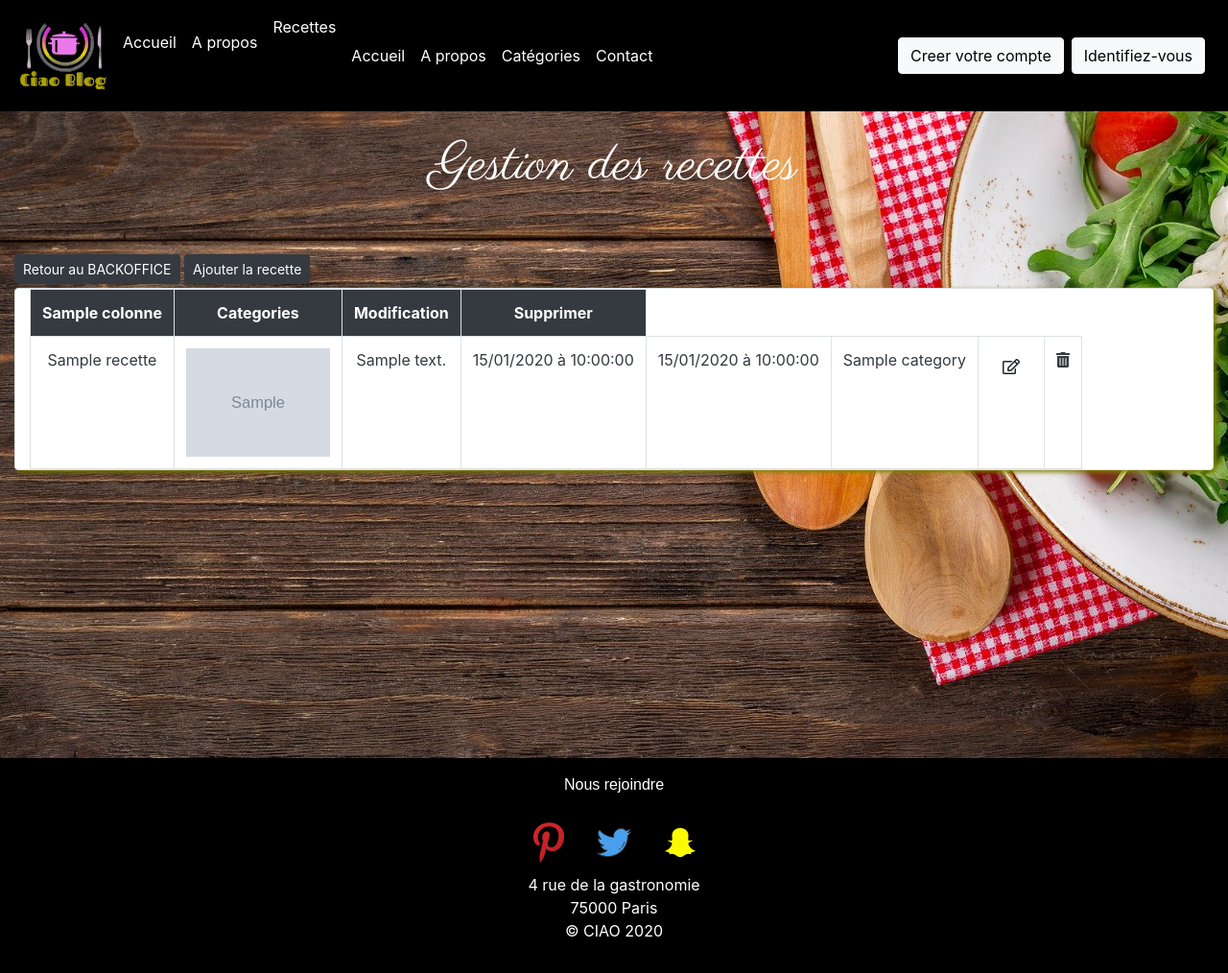
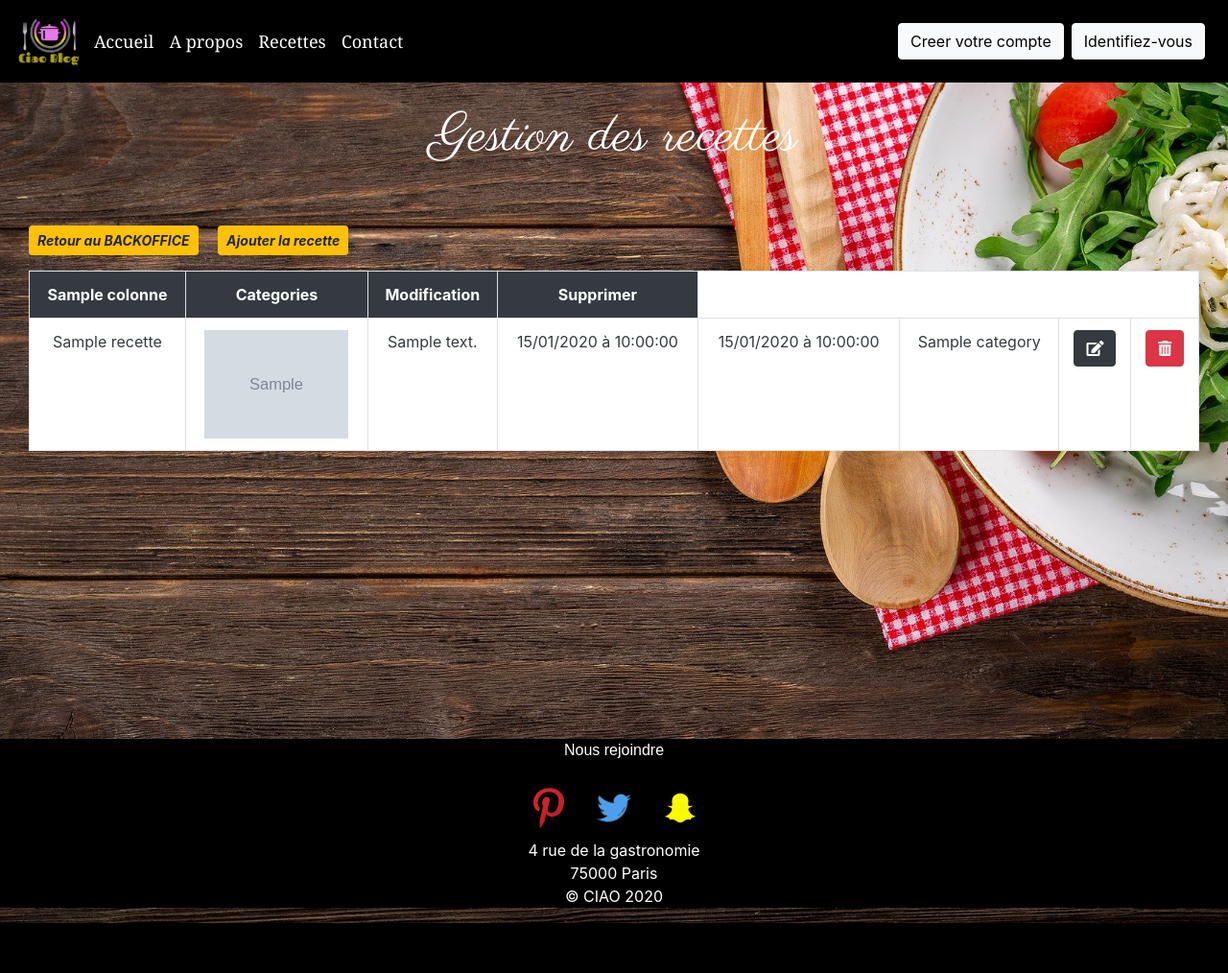
Before and after one commit to O-Antonin/projetcodeuses, a Symfony app: template templates/admin/admin_recettes.html.twig in a window 1280 px wide. Shown: the whole page at 96% size. After the commit the page ends 962 px from the top, so only its background shows below. Run offline with Twig, Linux system fonts and the light colour scheme; the template is opened without the code that fills it: most values are stand-ins (such as "Sample title", 1, 10 or a date in 2020); grey boxes marked "Sample" are stand-in pictures; some libraries are stand-ins or nearby versions.

Commit message:
navHover

```diff
--- a/public/css/style.css
+++ b/public/css/style.css
@@ -99,10 +99,21 @@
 
 }
 
-.effet-table {
+/* .effet-table {
  border-radius: 4px;
  box-shadow:  3px 2px 5px olive;
 
+} */
+
+.navfont li{
+    font-family: Cambria, Cochin, Georgia, Times, 'Times New Roman', serif;
+    font-size: large;
+}
+
+.navfont :hover{
+  background: #ffa931;
+  border-radius: 20px;
+  color: #000;
 }
 
 .style-formulaire{
@@ -139,6 +150,7 @@
     list-style-type: none;
     width: 1200px;
     text-align: center;
+
   }
 
   .category-list li {
@@ -253,7 +265,7 @@
   .smoke{
     width:4px;
     height:12px;
-    border:2px solid rgb(240, 227, 227);
+    border:2px solid rgb(255, 255, 255);
     border-radius:0px 50% 50% 0px;
     border-left:none;
     animation:wavy 5s infinite ease-in-out;
@@ -264,7 +276,7 @@
     content:"";
     width:4px;
     height:12px;
-    border:2px solid rgb(240, 227, 227);
+    border:2px solid rgb(255, 255, 255);
     border-radius: 50% 0px 0px 50%;
     border-right:none;
     margin-top:-15px;
@@ -332,14 +344,11 @@
 
 }
 
-<<<<<<< HEAD
 
 .comments {
 
-    color:black;
+    color:black !important;
 }
-=======
->>>>>>> b95b2fa65b501d174257430bca7e485d9c3af2e0
 
 /*******Style contact*********/
 
@@ -354,31 +363,21 @@
 /* tablette */
  @media screen and (min-device-width: 501px) and (max-device-width: 800px) {
 
-<<<<<<< HEAD
-<<<<<<< HEAD
-
-
-=======
-
->>>>>>> cb1c5af138f735d9f34e2349a3a27a27471e7380
-=======
-
->>>>>>> b95b2fa65b501d174257430bca7e485d9c3af2e0
     .category-list{
       direction: rtl;
       display: block;
       width: min-content;
+}
 
-
+    .logo{
+      width: fit-content;
     }
 
     }
 
 
-
-
 /* mobile */
-/* @media screen and (min-device-width: 200px) and (max-device-width: 500px) {
+ @media screen and (min-device-width: 200px) and (max-device-width: 500px) {
 
 
 
@@ -391,6 +390,9 @@
 
   }
 
+  .logo{
+    width: fit-content;
+  }
 
 }
 
--- a/templates/admin/admin_categorys.html.twig
+++ b/templates/admin/admin_categorys.html.twig
@@ -7,8 +7,8 @@
 
     <h1 class="display-4 text-center my-4">Gestion des categories</h1>
 
-    <a href="{{ path('admin') }}" class="btn btn-dark btn-sm mb-2">Retour au BACKOFFICE</a>
-    <a href="{{ path('admin_new_category') }}" class="btn btn-dark btn-sm mb-2">Nouvelle catégorie</a>
+    <a href="{{ path('admin') }}" class="btn btn-warning btn-sm mb-3 mr-3 font-weight-bold font-italic">Retour au BACKOFFICE</a>
+    <a href="{{ path('admin_new_category') }}" class="btn btn-warning btn-sm mb-3 font-weight-bold font-italic">Nouvelle catégorie</a>
 
     {% for message in app.flashes('success') %}
         <div class="col-md-5 mt-4 mx-auto alert alert-success text-center">
--- a/templates/admin/admin_comments.html.twig
+++ b/templates/admin/admin_comments.html.twig
@@ -6,7 +6,7 @@
 
     <h1 class="display-4 text-center my-4">Gestion des commentaires </h1>
 
-    <a href="{{ path('admin') }}" class="btn btn-dark btn-sm mb-1">Retour au BACKOFFICE</a>
+    <a href="{{ path('admin') }}" class="btn btn-warning btn-sm mb-3 mr-3 font-weight-bold font-italic">Retour au BACKOFFICE</a>
 
     <div class="table-responsive">
         <table class="table table-bordered  text-center bg-white effet-table mt-2">
--- a/templates/admin/admin_recettes.html.twig
+++ b/templates/admin/admin_recettes.html.twig
@@ -7,10 +7,13 @@
 
         <h1 class="display-4 text-center my-4">Gestion des recettes</h1>
 
-    <a href="{{ path('admin') }}" class="btn btn-dark btn-sm mb-1">Retour au BACKOFFICE</a>
-    <a href ="{{ path('admin_new_recette')}}"class="btn btn-dark btn-sm mb-1" >Ajouter la recette</a>
+    <div class="container-fluid">
 
-    <table class="table table-bordered table-responsive text-center bg-white text-dark effet-table col md-6">
+        <a href="{{ path('admin') }}" class="btn btn-warning btn-sm mb-3 mr-3 font-weight-bold font-italic">Retour au BACKOFFICE</a>
+        <a href ="{{ path('admin_new_recette')}}"class="btn btn-warning btn-sm mb-3 font-weight-bold font-italic" >Ajouter la recette</a>
+
+        <div class="table-responsive-sm">
+            <table class="table table-bordered text-center bg-white text-dark effet-table">
                 <tr class="bg-dark text-white ">
 
                     {% for data in colonnes %}
@@ -40,13 +43,14 @@
                         <td>{{ data.createdAt|date("d/m/Y à H:i:s") }}</td>
                         <td>{{ data.updatedAt|date("d/m/Y à H:i:s") }}</td>
                         <td>{{ data.category.title}}</td>
-                    <td><a href="{{ path('admin_edit_recette', {'id': data.id }) }}" class="btn btndark"><i class="far fa-edit"></i></a></td>
-                    <td><a href="{{ path('admin_delete_recette', {'id': data.id }) }}" class="text-dark"><i class="fas fa-trash-alt"></i></a></td>
+                        <td><a href="{{ path('admin_edit_recette', {'id': data.id }) }}" class="btn btn-dark text-white"><i class="fas fa-edit fa-1x"></i></a></td>
+                        <td><a href="{{ path('admin_delete_recette', {'id': data.id }) }}" class="btn btn-danger text-white" onclick="return(confirm('En êtes vous certain ?'))"><i class="fas fa-trash-alt fa-1x"></i></a></td>
                     </tr>
 
                 {% endfor %}
             </table>
         </div>
+    </div>
 
 
 {% endblock %}
--- a/templates/admin/admin_users.html.twig
+++ b/templates/admin/admin_users.html.twig
@@ -7,7 +7,7 @@
     <h1 class="display-4 text-center my-4">Gestion des membres</h1>
 
 
-    <a href="{{ path('admin') }}" class="btn btn-dark btn-sm mb-1">Retour au BACKOFFICE</a>
+    <a href="{{ path('admin') }}" class="btn btn-warning btn-sm mb-3 mr-3 font-weight-bold font-italic">Retour au BACKOFFICE</a>
 
 
 
--- a/templates/base.html.twig
+++ b/templates/base.html.twig
@@ -28,79 +28,37 @@
 
           <button class="navbar-toggler navbar-toggler-right text-uppercase font-weight-bold  text-white rounded police-menu bouttonmenu" type="button" data-toggle="collapse" data-target="#navbarSupportedContent" aria-controls="navbarSupportedContent" aria-expanded="false" aria-label="Toggle navigation">Menu <i class="fas fa-bars"></i></button>
 
-            <div class="collapse navbar-collapse" id="navbarSupportedContent">
-              <ul class="navbar-nav mr-auto linkcolor">
+        <div class="collapse navbar-collapse " id="navbarSupportedContent">
         <img src="../images/ciablog.png"  class= "logo mr-1" alt="" />
-                <li class="nav-item active py-3">
-                  <a class="nav-link" href="{{ path('home') }}">Accueil</a>
+            <ul class="navbar-nav mr-auto linkcolor navfont">
+
+                <li class="nav-item active my-auto">
+                  <a class="nav-link " href="{{ path('home') }}">Accueil</a>
                 </li>
-                <li class="nav-item py-3">
+                <li class="nav-item my-auto">
                   <a class="nav-link " href="{{ path('about') }}">A propos</a>
                 </li>
 
-
-
-                <li class="nav-item">
+                <li class="nav-item my-auto">
                   <a class="nav-link " href="{{ path('list_category') }}">Recettes</a>
                 </li>
 
-
-
+                <li class="nav-item my-auto">
+                <a class="nav-link " href="{{ path('blog_contact') }}">Contact</a>
+                </li>
 
 
                 {% if app.user %}
 
-                <li class="py-3">
+                <li class="my-auto">
                 <a class="nav-link" href="{{ path('blog_create') }}">Créer une Récette</a>
-
                 </li>
-
-
-
-
-
 
 
                 {% endif %}
 
                 {% if is_granted('ROLE_ADMIN') %}
-                  <li class="nav-item active py-3">
-                      <a class="nav-link" href="{{ path('admin') }}">BACKOFFICE</a>
-                  </li>
-              {% endif %}
-
-              </ul>
-
-
-      <button class="navbar-toggler navbar-toggler-right text-uppercase font-weight-bold  text-white rounded police-menu bouttonmenu" type="button" data-toggle="collapse" data-target="#navbarSupportedContent" aria-controls="navbarSupportedContent" aria-expanded="false" aria-label="Toggle navigation">Menu <i class="fas fa-bars"></i></button>
-
-        <div class="collapse navbar-collapse" id="navbarSupportedContent">
-          <ul class="navbar-nav mr-auto linkcolor">
-            <li class="nav-item active">
-              <a class="nav-link" href="{{ path('home') }}">Accueil</a>
-            </li>
-            <li class="nav-item">
-              <a class="nav-link " href="{{ path('about') }}">A propos</a>
-            </li>
-
-            <li class="nav-item">
-              <a class="nav-link " href="{{ path('list_category') }}">Catégories</a>
-            </li>
-
-            <li class="nav-item">
-              <a class="nav-link " href="{{ path('blog_contact') }}">Contact</a>
-            </li>
-
-            {% if app.user %}
-
-              <li>
-                <a class="nav-link" href="{{ path('blog_create') }}">Créer une recette</a>
-              </li>
-
-            {% endif %}
-
-            {% if is_granted('ROLE_ADMIN') %}
-              <li class="nav-item active">
+                  <li class="nav-item active my-auto">
                       <a class="nav-link" href="{{ path('admin') }}">BACKOFFICE</a>
                   </li>
                 {% endif %}
@@ -130,20 +88,15 @@
         {% endblock %}
       </section>
 
-    <footer class="bgnoir text-white text-center py-3 ">
+      <footer class="bgnoir text-white text-center my-auto ">
         <p class="police">Nous rejoindre</p>
         <div class="container ">
 
             <section class="section-footer">
 
-
-
-
-
-
-               <img src="../images/pinterst.png" />
-               <img src="../images/oiseau.png" />
-                <img src="../images/snap.png" />
+                <a href="https://www.pinterest.fr/"><img src="../images/pinterst.png" /></a>
+                <a href="https://twitter.com/home"><img src="../images/oiseau.png" /></a>
+                <a href="https://www.snapchat.com/"><img src="../images/snap.png" /></a>
             </section>
 
 
```
Also changed, not shown: templates/blog/about.html.twig (+5 -8 lines), templates/blog/contact.html.twig (+6 -6 lines), src/Controller/SecurityController.php (line endings or trailing spaces), 1 other file. Lines whose indentation alone changed are shown as unchanged.
